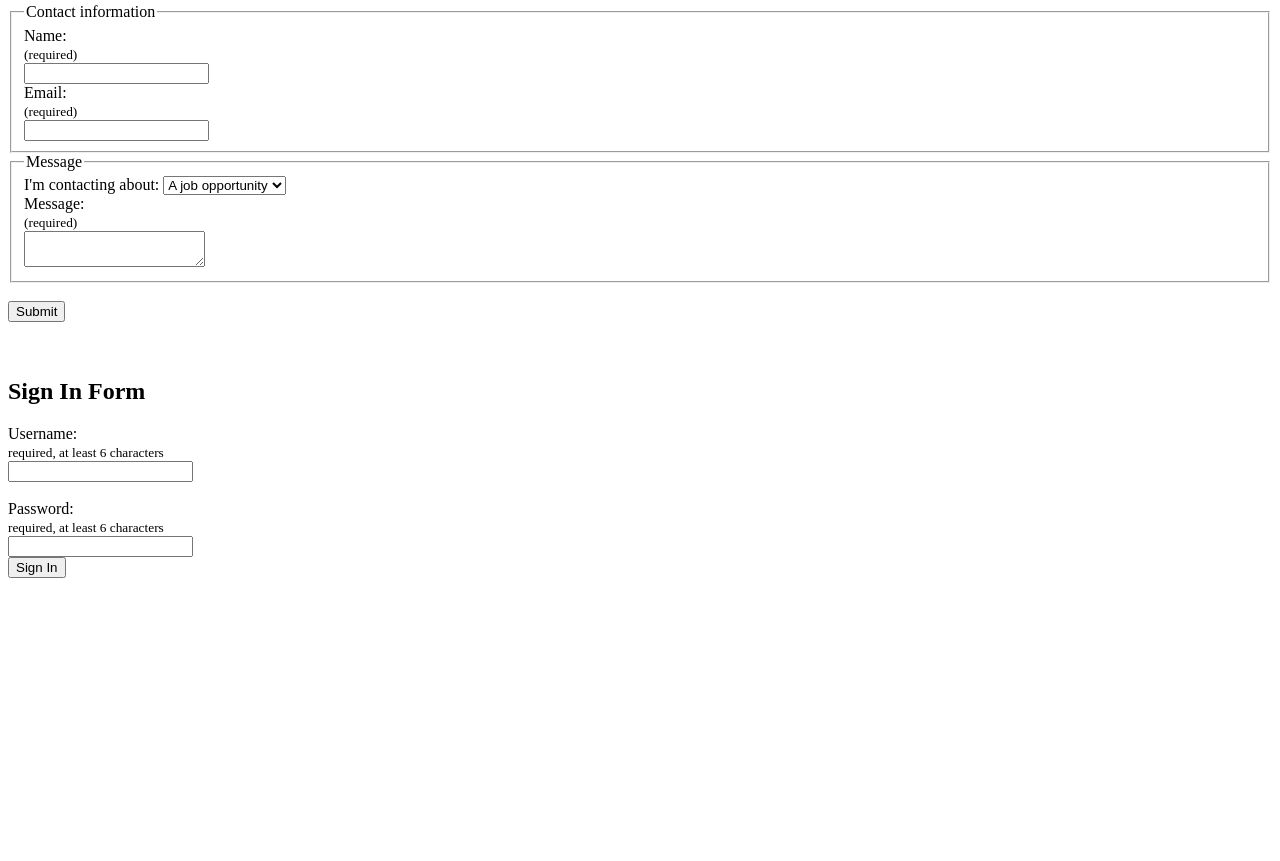
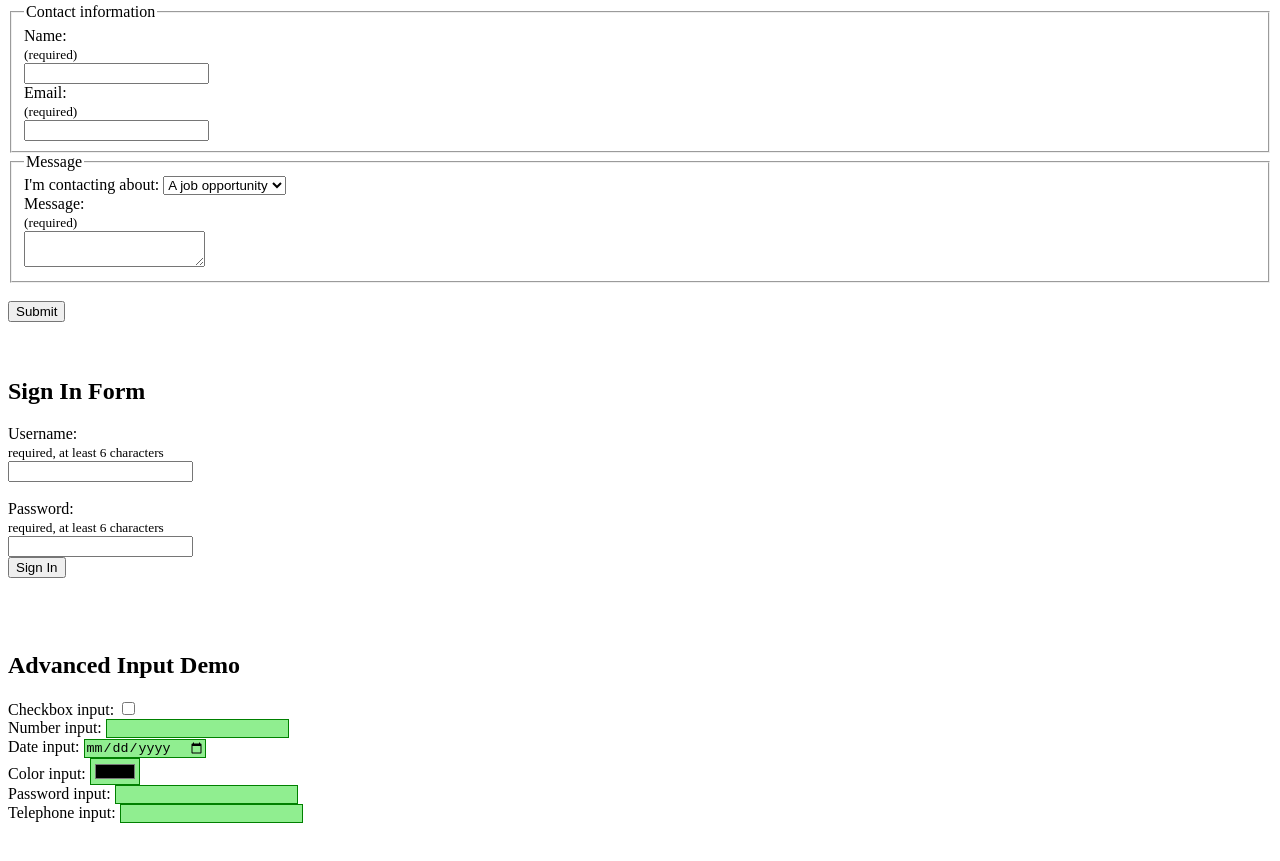
Before and after one commit to SylviaRemington/html-forms, a plain HTML site: page index.html in a window 1280 px wide. Shown: the part 758-1619 px from the top of the page. Before the commit the page ends 1434 px from the top, so only its background shows below. Drawn offline with Linux system fonts and the light colour scheme.

Commit message:
advanced input demo code

```diff
--- a/index.html
+++ b/index.html
@@ -270,6 +270,39 @@
             <br>
             <br>
             <br>
+
+            <h2>Advanced Input Demo</h2>
+            <form>
+            <div>
+                <label for="checkbox-input">Checkbox input:</label>
+                <input type="checkbox" id="checkbox-input" />
+            </div>
+            <div>
+                <label for="number-input">Number input:</label>
+                <input type="number" id="number-input">
+            </div>
+            <div>
+                <label for="date-input">Date input:</label>
+                <input type="date" id="date-input"/>
+            </div>
+            <div>
+                <label for="color-input">Color input:</label>
+                <input type="color" id="color-input" />
+            </div>
+            <div>
+                <label for="password-input">Password input:</label>
+                <input type="password" />
+            </div>
+            <div>
+                <label for="telephone-input">Telephone input:</label>
+                <input type="tel" id="telephone-input"/>
+            </div>
+            </form>
+
+
+            <br>
+            <br>
+            <br>
             <br>
             <br>
 
```
